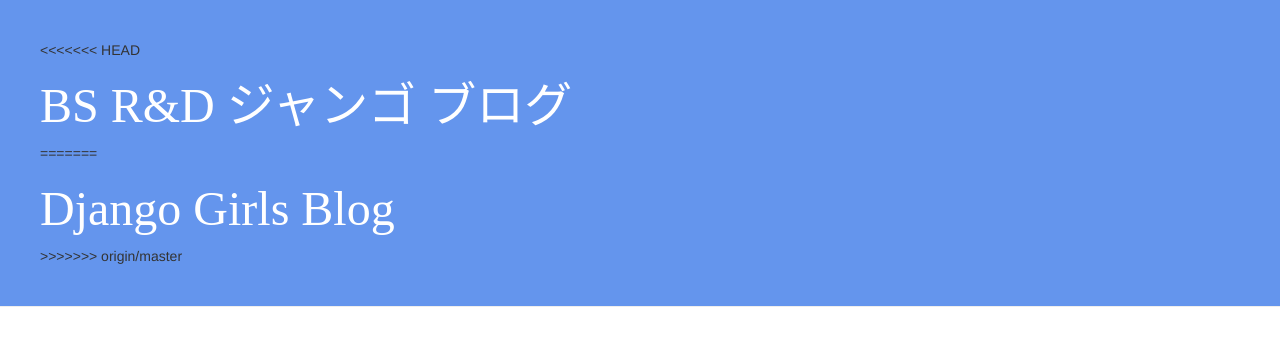
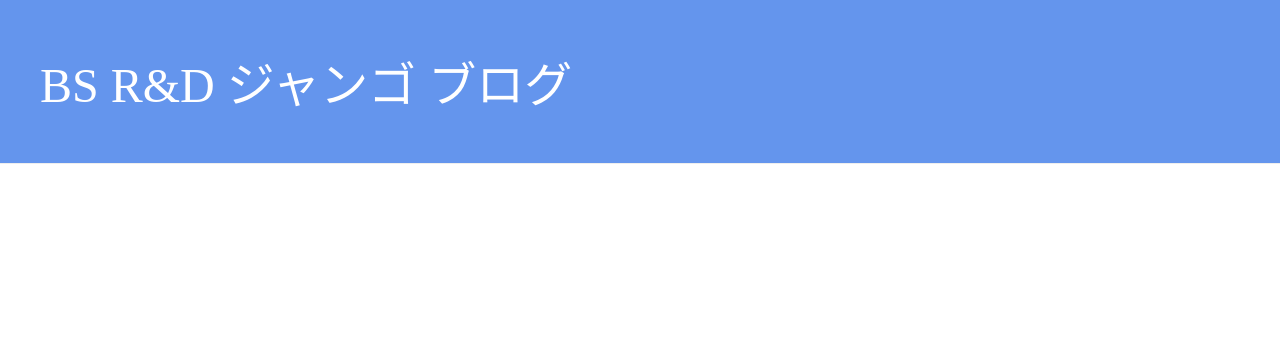
Before and after one commit to AyumiKameda/my-first-blog, a Django app: page / in a window 1280 px wide. Shown: the top 346 px of the page. Run offline with Django 3.2, Linux system fonts and the light colour scheme; data that the repository does not hold is empty; some libraries are stand-ins or nearby versions; some web fonts are replaced.

Commit message:
My Django Girls app, first commit2

```diff
--- a/blog/templates/blog/base.html
+++ b/blog/templates/blog/base.html
@@ -12,11 +12,8 @@
         {% if user.is_authenticated %}
             <a href="{% url 'post_new' %}" class="top-menu"><span class="glyphicon glyphicon-plus"></span></a>
         {% endif %}
-<<<<<<< HEAD
-        <h1><a href="/">BS  R&D ジャンゴ ブログ</a></h1>
-=======
-        <h1><a href="/">Django Girls Blog</a></h1>
->>>>>>> origin/master
+        <h1><a href="/">BS R&D ジャンゴ ブログ</a></h1>
+
         </div>
         <div class="content container">
             <div class="row">
```
